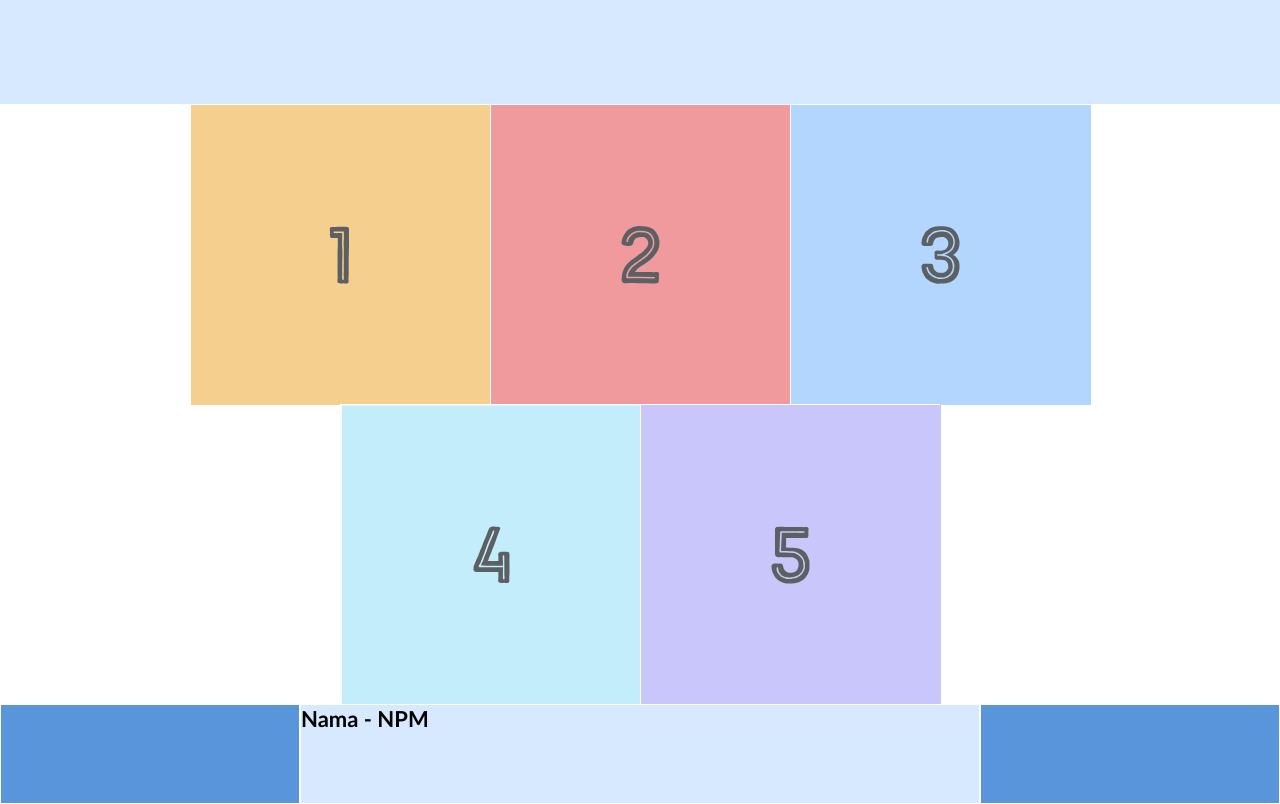
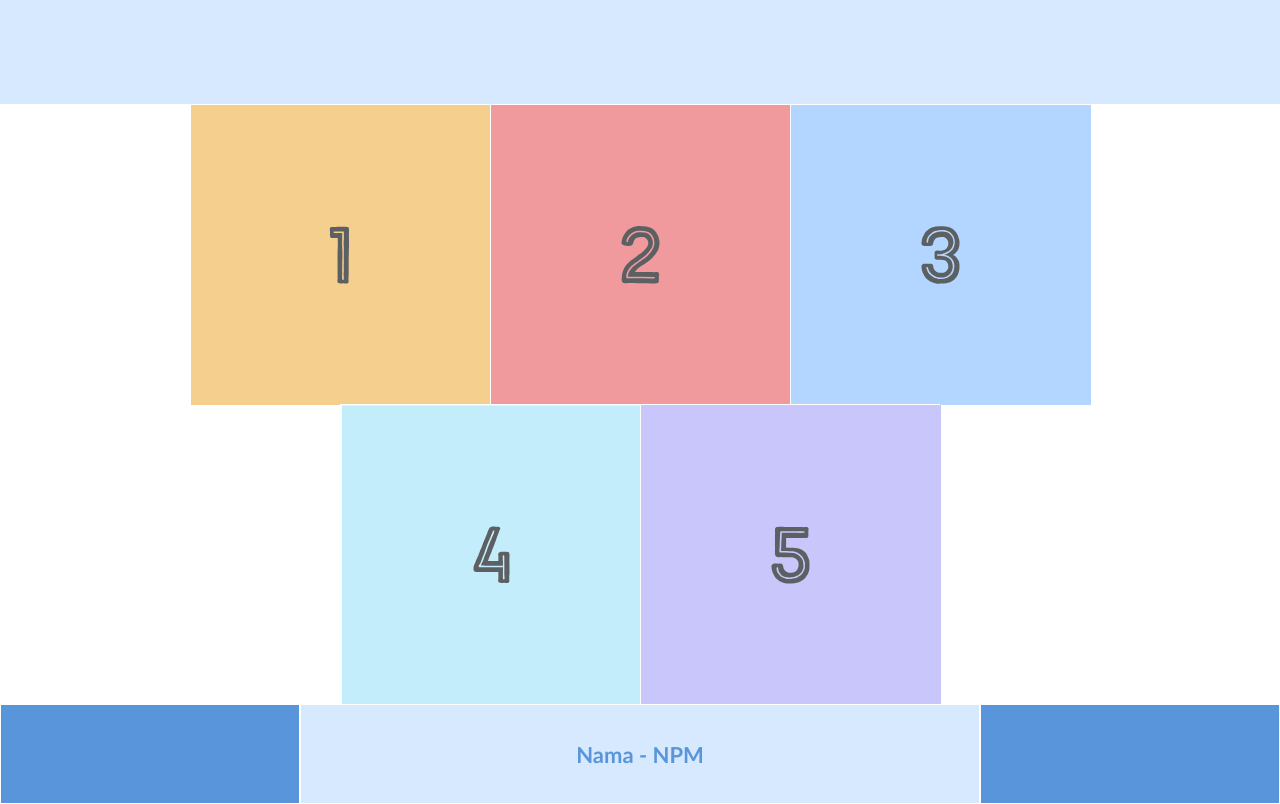
Before and after one commit to GustiMuhammadElRoyan/praktikum_web1_Sesi2, a plain HTML site: page LandingPage.html in a window 1280 px wide. Shown: the part 265-1069 px from the top of the page. Drawn offline with Linux system fonts and the light colour scheme.

Commit message:
Landing Page part 2 pak

```diff
--- a/styles.css
+++ b/styles.css
@@ -81,7 +81,7 @@
     width: 300px;
 }
 
-.footer-tw0{
+.footer-two{
     color: #5995DA;
     display: flex;
     justify-content: center;
```
